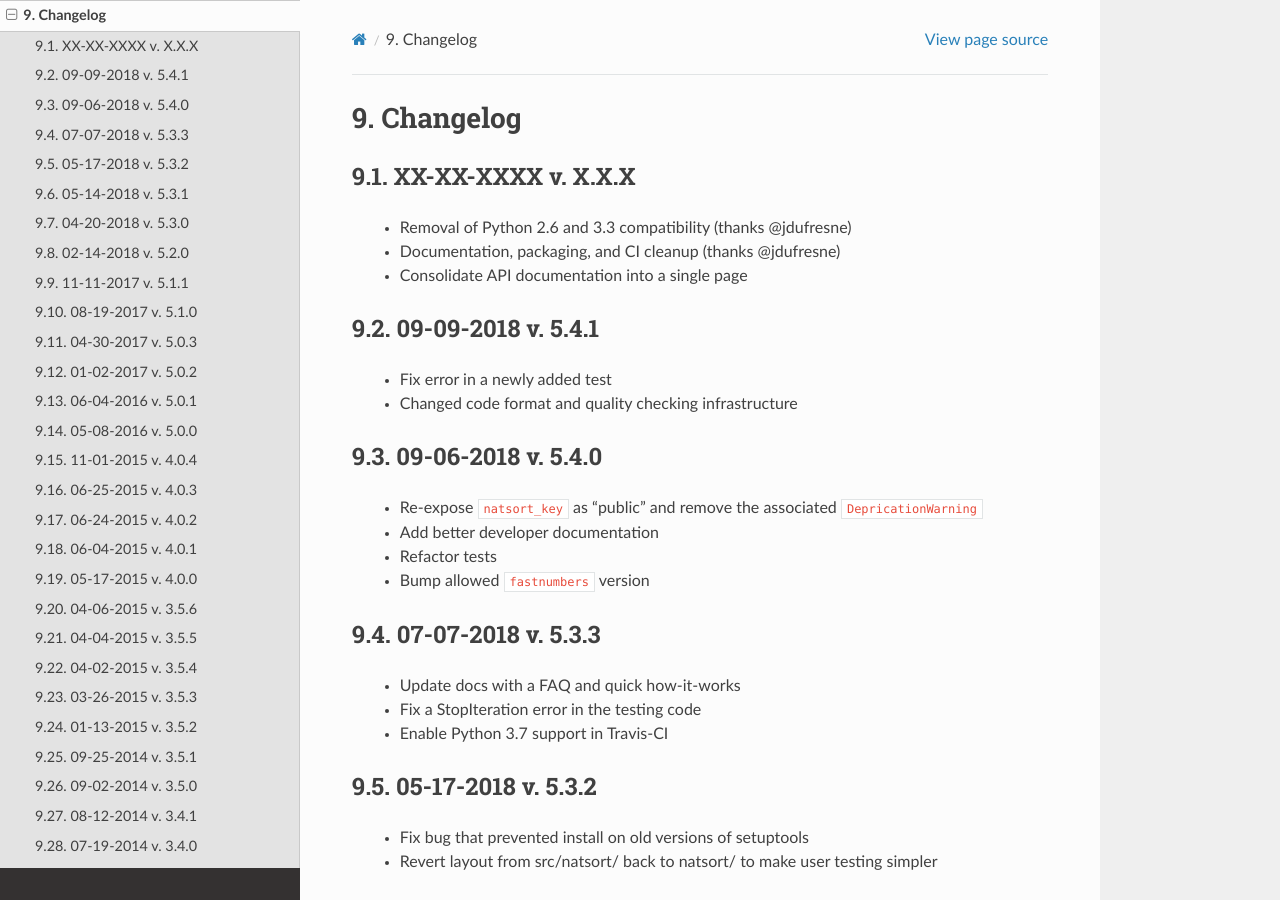
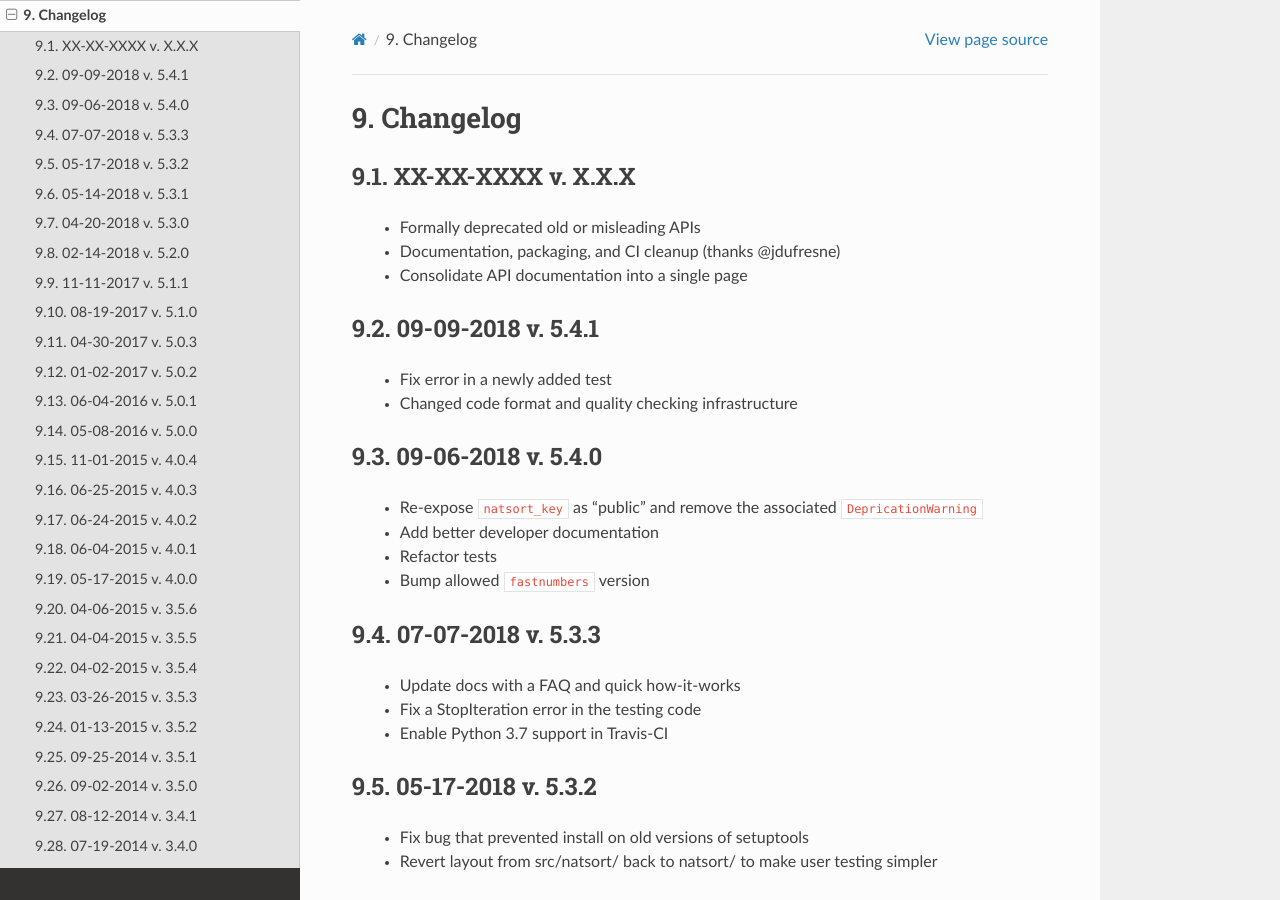
Before and after one commit to SethMMorton/natsort, a Sphinx documentation site: the page built from docs/changelog.rst, in a window 1280 px wide and 900 px high. Built offline with Sphinx 7.4.7 and the Read the Docs theme 2.0.0, drawn with Linux system fonts in a browser that asks for light colours.

Commit message:
Remove dropping of Py 2.6 and 3.3 from changelog
Replaced it with a deprecation note.

```diff
--- a/docs/changelog.rst
+++ b/docs/changelog.rst
@@ -6,7 +6,7 @@ Changelog
 XX-XX-XXXX v. X.X.X
 +++++++++++++++++++
 
-   - Removal of Python 2.6 and 3.3 compatibility (thanks @jdufresne)
+   - Formally deprecated old or misleading APIs
    - Documentation, packaging, and CI cleanup (thanks @jdufresne)
    - Consolidate API documentation into a single page
 
```
